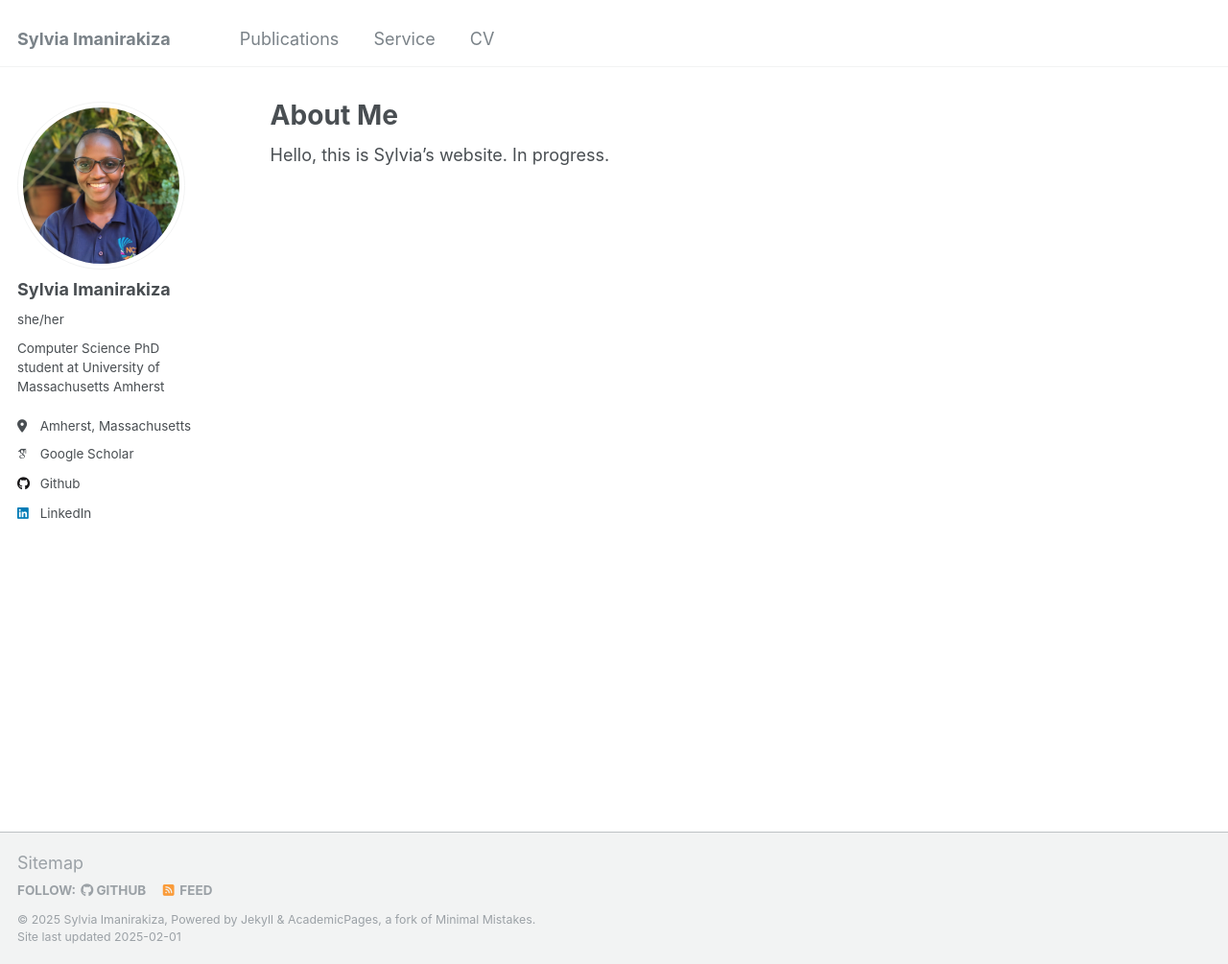
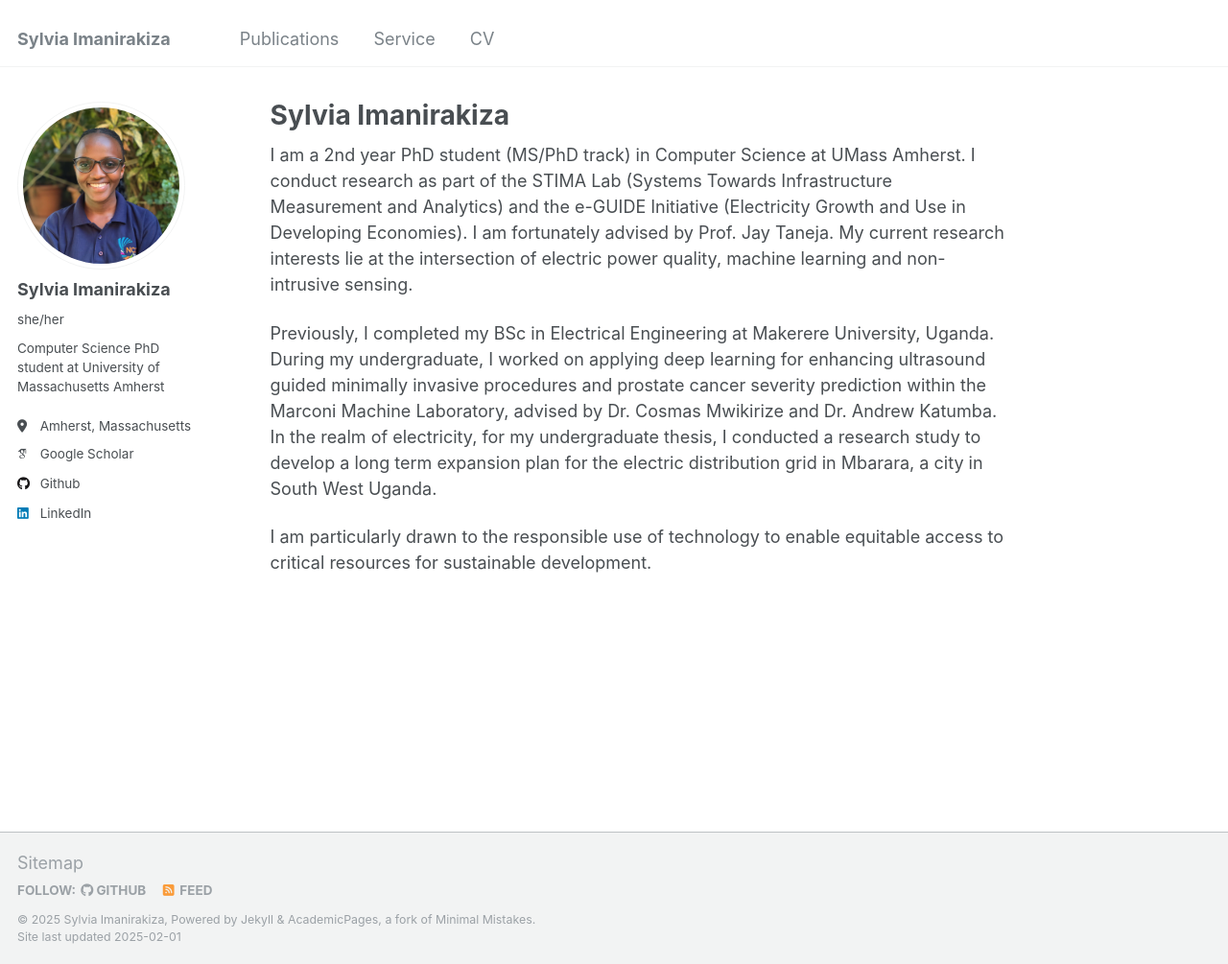
Before and after one commit to simanirakiza/simanirakiza.github.io, a Jekyll site: the page built from _pages/about.md, in a window 1280 px wide and 1005 px high. Shown: the whole window at 96% size. Built offline with Jekyll 4.4.1, drawn with Linux system fonts in a browser that asks for light colours; some web fonts are replaced.

Commit message:
Update about.md

```diff
--- a/_pages/about.md
+++ b/_pages/about.md
@@ -1,10 +1,14 @@
 ---
 permalink: /
-title: "About Me"
+title: "Sylvia Imanirakiza"
 author_profile: true
 redirect_from:
   - /about/
   - /about.html
 ---
 
-Hello, this is Sylvia's website. In progress.
+I am a 2nd year PhD student (MS/PhD track) in Computer Science  at UMass Amherst. I conduct research as part of the STIMA Lab (Systems Towards Infrastructure Measurement and Analytics) and the e-GUIDE Initiative (Electricity Growth and Use in Developing Economies). I am fortunately advised by Prof. Jay Taneja. My current research interests lie at the intersection of electric power quality, machine learning and non-intrusive sensing.
+
+Previously, I completed my BSc in Electrical Engineering at Makerere University, Uganda. During my undergraduate, I worked on applying deep learning for enhancing ultrasound guided minimally invasive procedures and prostate cancer severity prediction within the Marconi Machine Laboratory, advised by Dr. Cosmas Mwikirize and Dr. Andrew Katumba. In the realm of electricity, for my undergraduate thesis, I conducted a research study to develop a long term expansion plan for the electric distribution grid in Mbarara, a city in South West Uganda.
+
+I am particularly drawn to the responsible use of technology to enable equitable access to critical resources for sustainable development.
```
